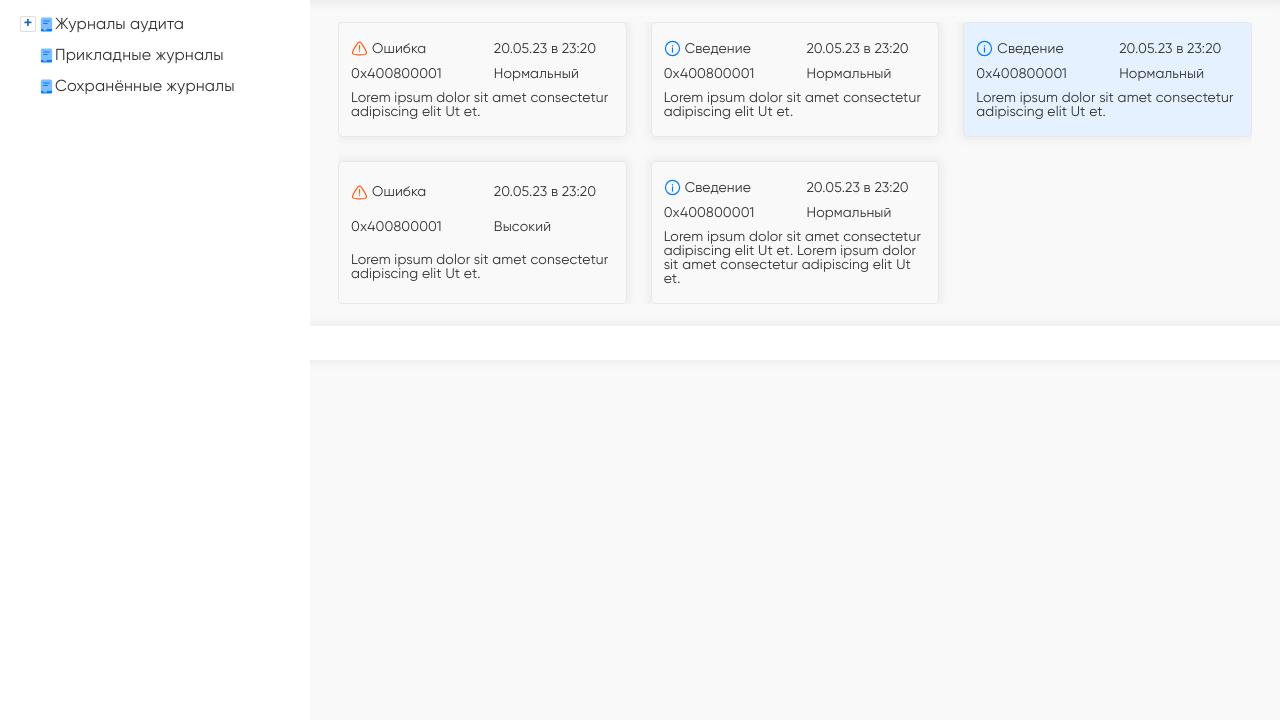
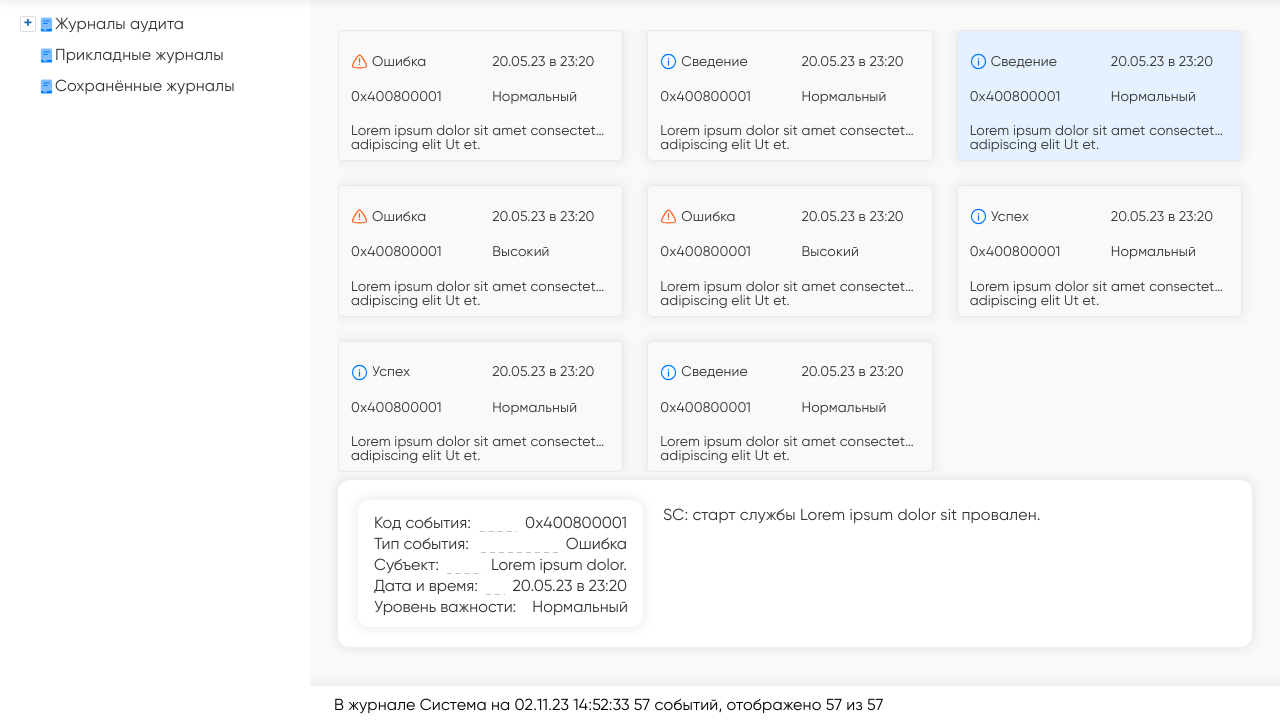
Before and after one commit to Lareta064/WebApps_2, a Node project: template src/pug/pages/support.pug in a window 1280 px wide. Shown: the part 80-800 px from the top of the page. Run offline with Node 20 templates, Linux system fonts and the light colour scheme; the template is opened without the code that fills it, so the values that code supplies are empty; style sheets or scripts are compiled from the project's sources; some libraries are stand-ins or nearby versions.

Commit message:
support-meta

```diff
--- a/src/pug/pages/index.pug
+++ b/src/pug/pages/index.pug
@@ -16,5 +16,8 @@ block content
 				span Заказы
 			a(href="connection.html")
 				span Связь
+
+			a(href="support.html")
+				span Техподдержка
 block variables
 	-var title = "WebApps_2";
--- a/src/pug/pages/support.pug
+++ b/src/pug/pages/support.pug
@@ -62,7 +62,7 @@ block content
 
 		.support-content
 			.support-wrapper
-				.support-table
+				.support-table.scroll-right
 					.support-table-row.support-table__header
 						.cell-type  Тип события
 						.cell-date Дата и время
@@ -74,7 +74,18 @@ block content
 					+support-row('Сведение', 'Нормальный')
 					+support-row('Сведение', 'Нормальный')(class="active")
 					+support-row('Ошибка', 'Высокий')
-
+					+support-row('Ошибка', 'Высокий')
+					+support-row('Успех', 'Нормальный')
+					+support-row('Успех', 'Нормальный')
+					//- +support-row('Успех', 'Нормальный')
+					//- +support-row('Успех', 'Нормальный')
+					//- +support-row('Успех', 'Низкий')
+					//- +support-row('Успех', 'Нормальный')
+					//- +support-row('Успех', 'Высокий')
+					//- +support-row('Ошибка', 'Высокий')
+					//- +support-row('Успех', 'Нормальный')
+					//- +support-row('Успех', 'Нормальный')
+					//- +support-row('Успех', 'Нормальный')
 					.support-table-row
 						.cell-type
 							p Сведение
@@ -85,11 +96,19 @@ block content
 						.cell-level
 							p Нормальный
 						.cell-text
-							p Lorem ipsum dolor sit amet consectetur adipiscing elit Ut et. Lorem ipsum dolor sit amet consectetur adipiscing elit Ut et.
+							p Lorem ipsum dolor sit amet consectetur adipiscing elit Ut et.
 
-				.support-log
+				.support-meta.border-shadow
+					.dotter-list.border-shadow
+						+dotter-li('Код события:', '0x400800001')
+						+dotter-li('Тип события:', 'Ошибка')
+						+dotter-li('Субъект:','Lorem ipsum dolor.')
+						+dotter-li('Дата и время:', '20.05.23 в 23:20')
+						+dotter-li('Уровень важности:', 'Нормальный')
+					.support-meta__text
+						p SC: старт службы Lorem ipsum dolor sit провален.
 			.support-info
-
+				p В журнале Система на #[span 02.11.23 14:52:33]  #[span 57] событий, отображено #[span 57] из #[span 57]
 
 
 block variables
--- a/src/scss/pages/support.scss
+++ b/src/scss/pages/support.scss
@@ -64,26 +64,46 @@
 		}
 	}
 }
+.support-content{
+	flex-grow:1;
+	display: flex;
+	flex-direction: column;
+	&>*{width: 100%;}
+}
+.support-table{
 
-.support-table{
-	overflow: hidden;
-	overflow-x: auto;
-	width: 100%;
 }
-.support-log, .support-info{flex-shrink: 0;}
+.support-meta, .support-info{flex-shrink: 0;}
 .support-info{
 	background: #FFF;
 	box-shadow: 0px 0px 8px 4px rgba(151, 151, 151, 0.10);
 	padding: 12px 24px;
 	height: 34px;
+	flex-shrink:0;
+	color: black;
 }
 .support-wrapper{
 	padding: 22px 28px;
 	background-color: #F9F9F9;
-   flex-grow: 1;
+    flex-grow: 1;
+
 }
-.support-log{
+.support-table{
+	height: calc(100% - 200px);
+}
+.support-meta{
+	padding: 20px;
+	height: 167px;
+	display: flex;
+	gap:20px;
+	.dotter-list{
+		width: 285px;
 
+		flex-shrink:0;
+	}
+	.dotter-li__val{color: $text!important;}
+	.dotter-li+.dotter-li{margin-top: 5px;}
+		.support-meta__text{flex-grow:1; padding-top: 8px;}
 }
 .support-table-row{
 	display: flex;
@@ -101,11 +121,12 @@
 	&>.cell-text{
 		flex-shrink: 1;
 		flex-grow: 1;
-		width: 100%;
-		max-width: 385px;
+
 		p{
-		overflow: hidden;
-		text-overflow: ellipsis
+		display: -webkit-box;
+			-webkit-line-clamp: 1;
+			-webkit-box-orient: vertical;
+			overflow: hidden;
 		}
 
 	}
@@ -170,10 +191,11 @@
 }
 @media (max-width: 1199px) {
 	.support-table {grid-template-columns: 1fr 1fr; gap:12px;}
-
+	.support-wrapper{padding: 20px;}
 
 }
 @media (max-width: 991px) {
+	.support-wrapper {padding: 16px;}
 	.support-table {
 		grid-template-columns: 1fr;gap: 0;
 	}
--- a/src/scss/sections/header.scss
+++ b/src/scss/sections/header.scss
@@ -6,6 +6,7 @@
 	padding-bottom: remy(5);
 	background-color: #fff;
 	position: relative;
+	z-index: 2;
 	box-shadow: 0 0 0.5rem 0.25rem rgba(117, 117, 117, .1);
 	&__content{
 		display: flex;
```
Also changed, not shown: Frame 1087.png (added).
